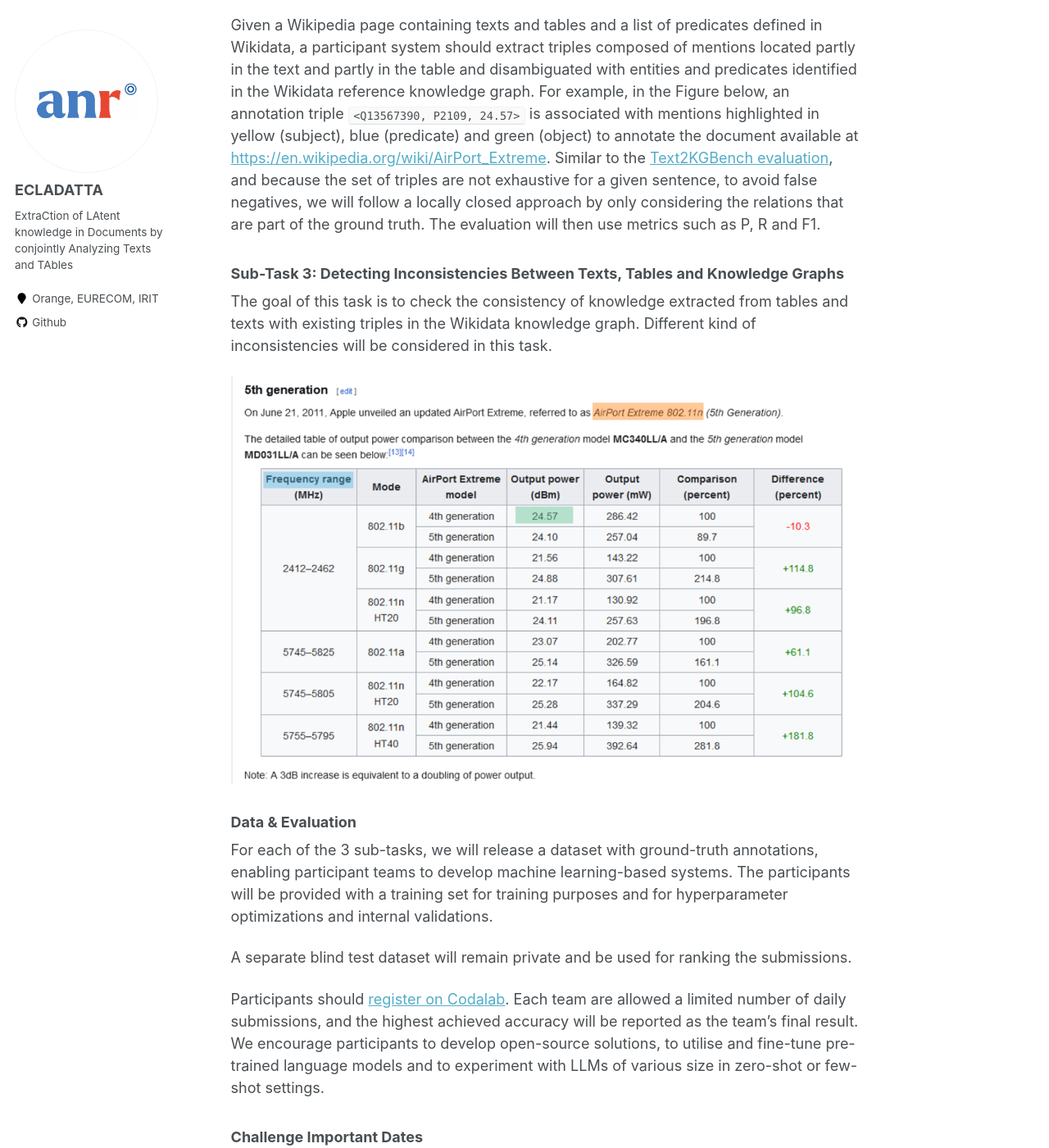
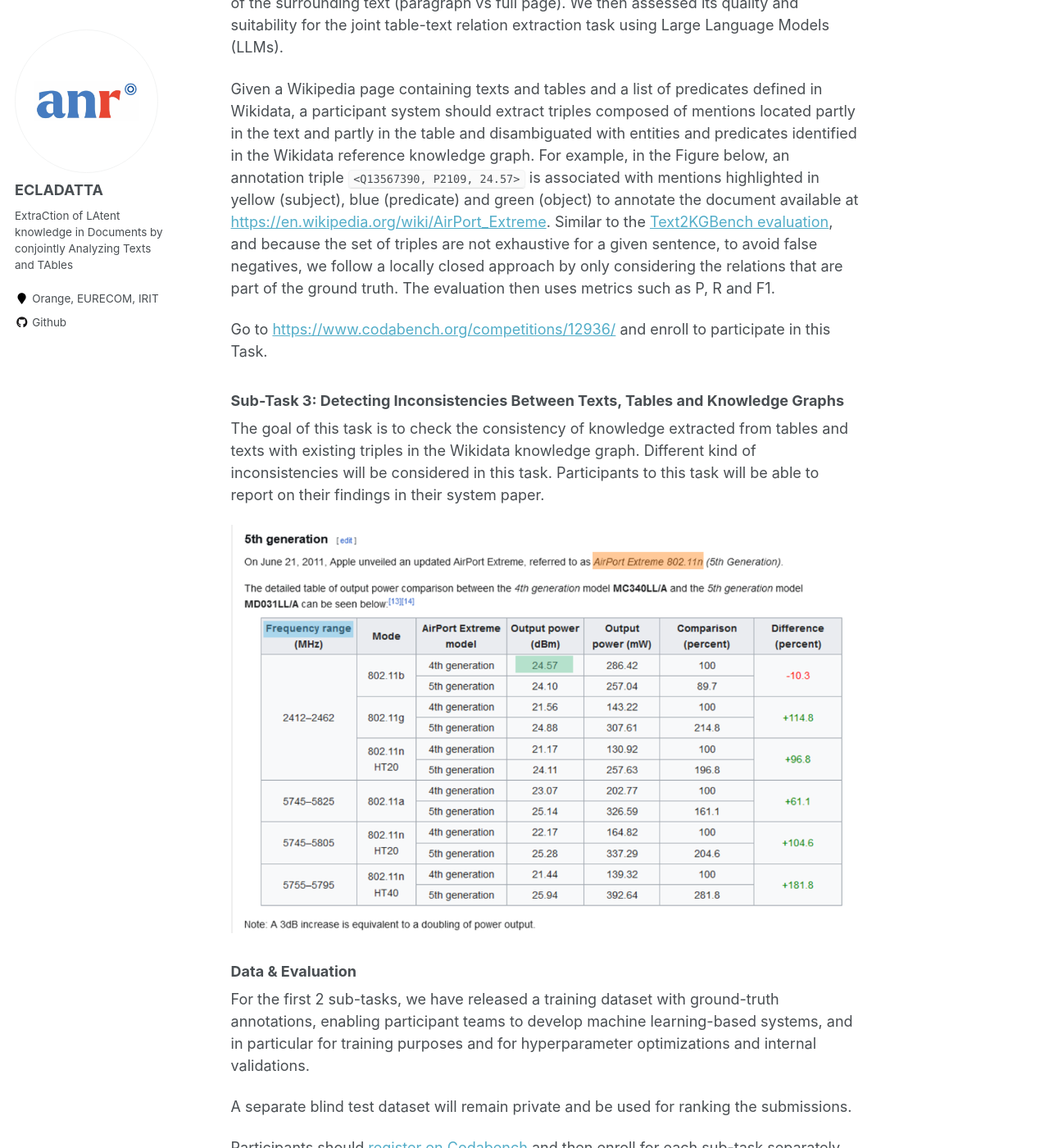
Before and after one commit to ecladatta/ecladatta.github.io, a Jekyll site: the page built from _pages/triplet.md, in a window 1280 px wide and 1400 px high, scrolled down 3093 px. Shown: the whole window at 82% size. Built offline with Jekyll 4.4.1, drawn with Linux system fonts in a browser that asks for light colours; some of the changed text lies outside the part shown.

Commit message:
Update the schedule and links of TRIPLET

```diff
--- a/_pages/triplet.md
+++ b/_pages/triplet.md
@@ -52,33 +52,37 @@ The TRIPLET 2026 challenge is proposing three sub-tasks and benchmarks for under
 
 The goal of this task is to assess the relatedness between tables and textual passages (within documents and across documents). For this purpose, we have constructed LATTE (Linking Across Table and Text for Relatedness Evaluation), a human annotated dataset comprising table–text pairs with relatedness labels. LATTE consists of 7,674 unique tables and 41,880 unique textual paragraphs originating from 3,826 distinct Wikipedia pages. Each text paragraph is drawn from the same or contextually linked pages as the corresponding table, rather than being artificially generated. LATTE provides a challenging benchmark for cross-modal reasoning by requiring classification of related and unrelated table–text pairs. Unlike prior resources centered on table-to-text generation or text retrieval, LATTE emphasizes fine-grained semantic relatedness between structured and unstructured data.
 
-The Figure below provides an example, using a web-annotation tool we developed, of how we identify the relatedness between the sentence containing the entity <span style="color:orange">AirPort Extreme 802.11n</span> and the data table providing information about output power and frequency for this entity. Participants will be provided with tables and textual passages that would need to be ranked. The evaluation will use metrics such as P@k, R@k and F1@k.
+The Figure below provides an example, using a web-annotation tool we developed, of how we identify the relatedness between the sentence containing the entity <span style="color:orange">AirPort Extreme 802.11n</span> and the data table providing information about output power and frequency for this entity. Participants are provided with tables and textual passages that would need to be ranked. The evaluation uses metrics such as P@k, R@k and F1@k.
+
+Go to [https://www.codabench.org/competitions/12776/](https://www.codabench.org/competitions/12776/) and enroll to participate in this Task.
 
 ### Sub-Task 2: Joint Relation Extraction Between Texts and Tables
 
 The goal of this task is to automatically extract knowledge jointly from tables and related texts. For this purpose, we created ReTaT, a dataset that can be used to train and evaluate systems for extracting such relations. This dataset is composed of (table, surrounding text) pairs extracted from Wikipedia pages and has been manually annotated with relation triples. ReTaT is organized in three subsets with distinct characteristics: domain (business, telecommunication and female celebrities), size (from 50 to 255 pairs), language (English vs French), type of relations (data vs object properties), close vs open list of relation, size of the surrounding text (paragraph vs full page). We then assessed its quality and suitability for the joint table-text relation extraction task using Large Language Models (LLMs).
 
-Given a Wikipedia page containing texts and tables and a list of predicates defined in Wikidata, a participant system should extract triples composed of mentions located partly in the text and partly in the table and disambiguated with entities and predicates identified in the Wikidata reference knowledge graph. For example, in the Figure below, an annotation triple `<Q13567390, P2109, 24.57>` is associated with mentions highlighted in yellow (subject), blue (predicate) and green (object) to annotate the document available at [https://en.wikipedia.org/wiki/AirPort_Extreme](https://en.wikipedia.org/wiki/AirPort_Extreme). Similar to the [Text2KGBench evaluation](https://link.springer.com/chapter/10.1007/978-3-031-47243-5_14), and because the set of triples are not exhaustive for a given sentence, to avoid false negatives, we will follow a locally closed approach by only considering the relations that are part of the ground truth. The evaluation will then use metrics such as P, R and F1.
+Given a Wikipedia page containing texts and tables and a list of predicates defined in Wikidata, a participant system should extract triples composed of mentions located partly in the text and partly in the table and disambiguated with entities and predicates identified in the Wikidata reference knowledge graph. For example, in the Figure below, an annotation triple `<Q13567390, P2109, 24.57>` is associated with mentions highlighted in yellow (subject), blue (predicate) and green (object) to annotate the document available at [https://en.wikipedia.org/wiki/AirPort_Extreme](https://en.wikipedia.org/wiki/AirPort_Extreme). Similar to the [Text2KGBench evaluation](https://link.springer.com/chapter/10.1007/978-3-031-47243-5_14), and because the set of triples are not exhaustive for a given sentence, to avoid false negatives, we follow a locally closed approach by only considering the relations that are part of the ground truth. The evaluation then uses metrics such as P, R and F1.
+
+Go to [https://www.codabench.org/competitions/12936/](https://www.codabench.org/competitions/12936/) and enroll to participate in this Task.
 
 ### Sub-Task 3: Detecting Inconsistencies Between Texts, Tables and Knowledge Graphs
 
-The goal of this task is to check the consistency of knowledge extracted from tables and texts with existing triples in the Wikidata knowledge graph. Different kind of inconsistencies will be considered in this task.
+The goal of this task is to check the consistency of knowledge extracted from tables and texts with existing triples in the Wikidata knowledge graph. Different kind of inconsistencies will be considered in this task. Participants to this task will be able to report on their findings in their system paper.
 
 <img src="../images/triplet_annotation_tool.png" alt="Annotation tool" />
 
 ### Data & Evaluation
-For each of the 3 sub-tasks, we will release a dataset with ground-truth annotations, enabling participant teams to develop machine learning-based systems. The participants will be provided with a training set for training purposes and for hyperparameter optimizations and internal validations.
+For the first 2 sub-tasks, we have released a training dataset with ground-truth annotations, enabling participant teams to develop machine learning-based systems, and in particular for training purposes and for hyperparameter optimizations and internal validations.
 
 A separate blind test dataset will remain private and be used for ranking the submissions.
 
-Participants should [register on Codalab](https://codalab.lisn.upsaclay.fr/competitions/23094). Each team are allowed a limited number of daily submissions, and the highest achieved accuracy will be reported as the team's final result. We encourage participants to develop open-source solutions, to utilise and fine-tune pre-trained language models and to experiment with LLMs of various size in zero-shot or few-shot settings.
+Participants should [register on Codabench](https://www.codabench.org/) and then enroll for each sub-task separately ([Task 1](https://www.codabench.org/competitions/12776/) and [Task 2](https://www.codabench.org/competitions/12936/)). Each team are allowed a limited number of daily submissions, and the highest achieved accuracy will be reported as the team's final result. We encourage participants to develop open-source solutions, to utilise and fine-tune pre-trained language models and to experiment with LLMs of various size in zero-shot or few-shot settings.
 
 
 ### Challenge Important Dates
 
 | Event                                 | Date          |
 | ------------------------------------- | -------------- |
-| Release of training set               | 19 January 2026 |
+| Release of training set               | 13 February 2026 |
 | Deadline for registering to the challenge |15 March 2026 |
 | Release of test set                   | 24 March 2026 |
 | Submission of results                 | 10 April 2026 |
```
